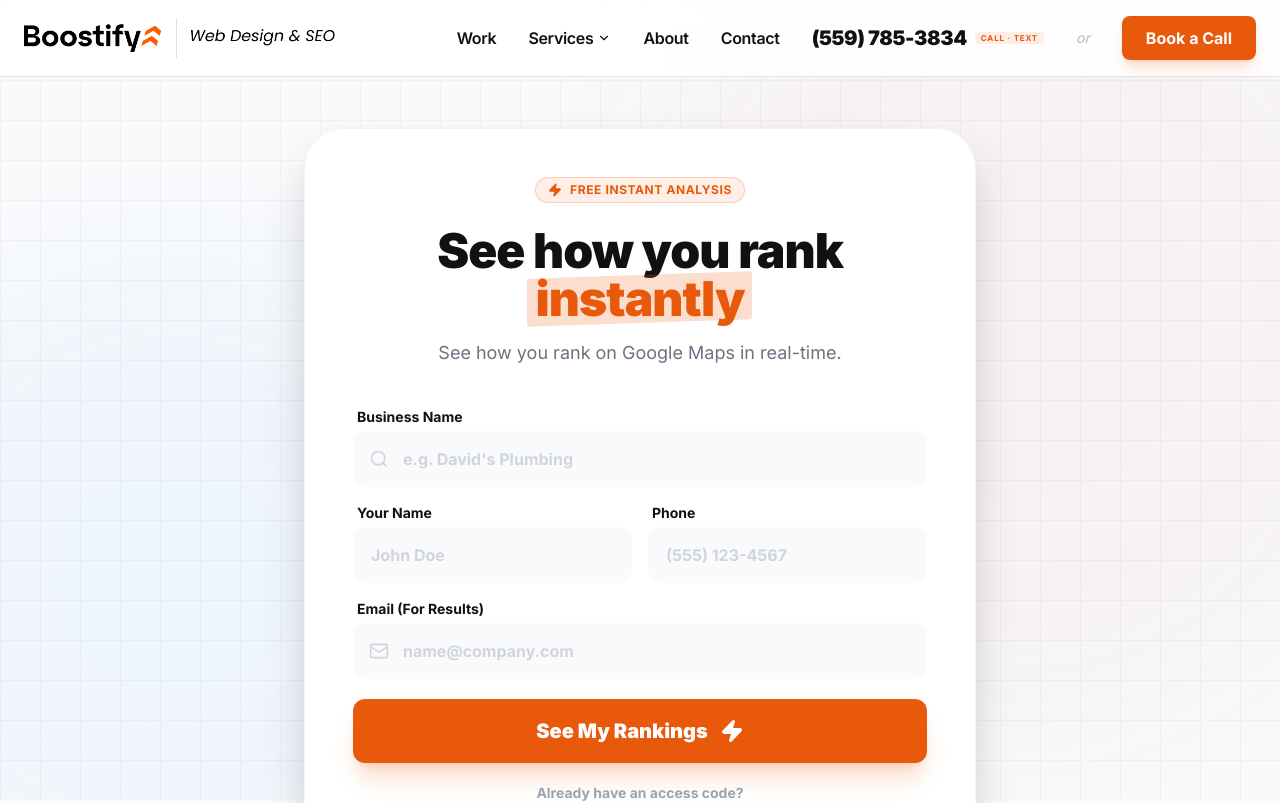
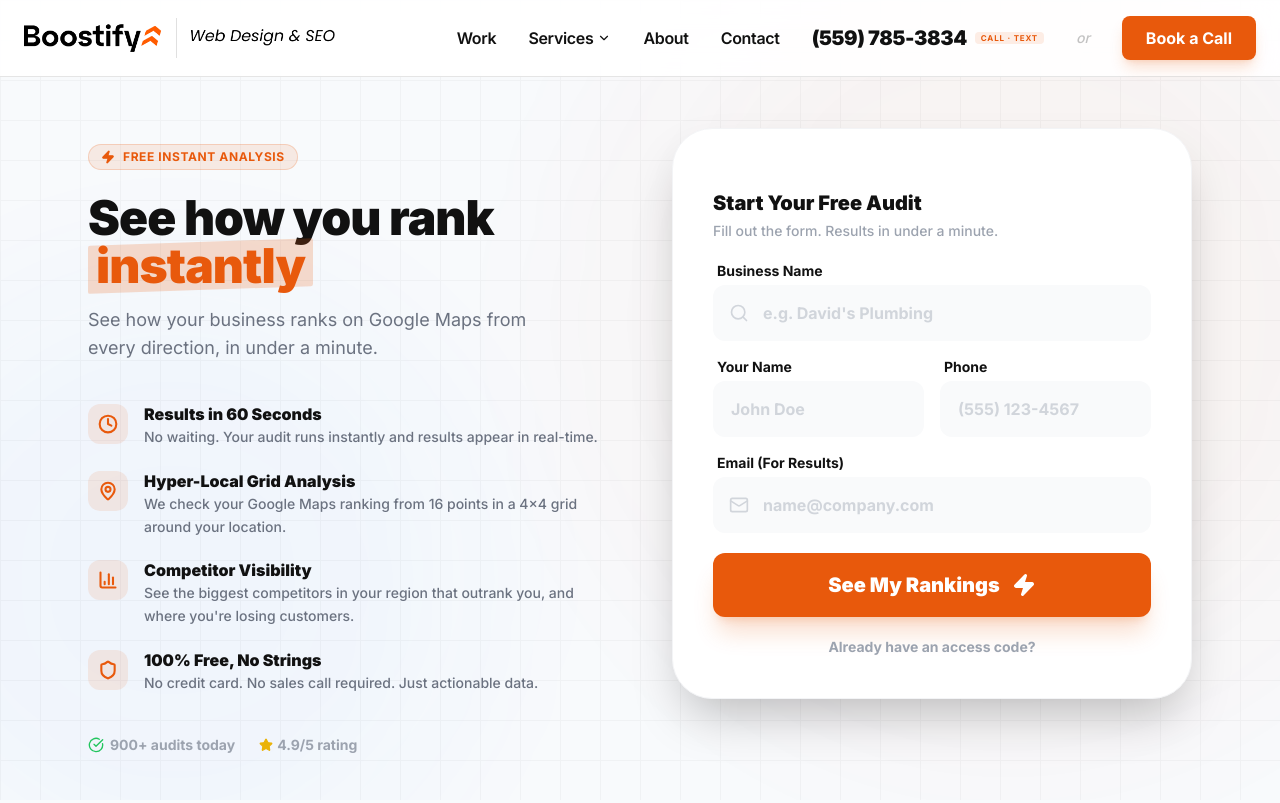
Before and after one commit to boostifyusa/Boostify-website-2026, a React (Vite) app: page /seo-audit in a window 1280 px wide. Shown: the top 803 px of the page. Built offline with nearby package versions, Linux system fonts and the light colour scheme.

Commit message:
SEO Scanner Update

```diff
--- a/src/components/seo-audit/StepLeadCapture.tsx
+++ b/src/components/seo-audit/StepLeadCapture.tsx
@@ -1,5 +1,5 @@
 import { motion } from 'framer-motion';
-import { Search, Mail, Loader2, Zap, AlertCircle, Lock, Star } from 'lucide-react';
+import { Search, Mail, Loader2, Zap, AlertCircle, Lock, Star, CheckCircle, Clock, Shield, BarChart3, MapPin } from 'lucide-react';
 
 interface LeadForm {
     businessName: string;
@@ -26,6 +26,13 @@ interface StepLeadCaptureProps {
     handleAccessCodeSubmit: (e: React.FormEvent) => void;
 }
 
+const benefits = [
+    { icon: Clock, title: 'Results in 60 Seconds', desc: 'No waiting. Your audit runs instantly and results appear in real-time.' },
+    { icon: MapPin, title: 'Hyper-Local Grid Analysis', desc: 'We check your Google Maps ranking from 16 points in a 4×4 grid around your location.' },
+    { icon: BarChart3, title: 'Competitor Visibility', desc: 'See the biggest competitors in your region that outrank you, and where you\'re losing customers.' },
+    { icon: Shield, title: '100% Free, No Strings', desc: 'No credit card. No sales call required. Just actionable data.' },
+];
+
 export const StepLeadCapture = ({
     leadForm,
     handleInputChange,
@@ -48,30 +55,66 @@ export const StepLeadCapture = ({
             initial={{ opacity: 0, scale: 0.95 }}
             animate={{ opacity: 1, scale: 1 }}
             exit={{ opacity: 0, scale: 0.95 }}
-            className="w-full max-w-2xl mx-auto"
+            className="w-full"
         >
-            <div className="bg-white rounded-[2.5rem] shadow-2xl border border-gray-100 p-8 md:p-12 relative overflow-hidden">
+            <div className="grid grid-cols-1 lg:grid-cols-2 gap-10 lg:gap-16 items-start">
 
-                {/* Subtle Background Pattern */}
-                <div className="absolute top-0 right-0 w-64 h-64 bg-orange/5 rounded-full blur-3xl -z-10 translate-x-1/3 -translate-y-1/3" />
-
-                {/* Header Section */}
-                <div className="text-center mb-10">
+                {/* ─── LEFT: Benefits ─── */}
+                <div className="order-2 lg:order-1 lg:pt-4">
                     <div className="inline-flex items-center gap-2 px-3 py-1 bg-orange/10 text-orange rounded-full text-xs font-bold uppercase tracking-wider mb-6 border border-orange/20">
                         <Zap size={14} fill="currentColor" />
                         Free Instant Analysis
                     </div>
-                    <h1 className="text-4xl md:text-5xl font-black text-dark mb-4 tracking-tight">
+                    <h1 className="text-4xl md:text-5xl font-black text-dark mb-4 tracking-tight leading-[1.1]">
                         See how you rank{' '}
                         <span className="relative inline-block px-2 isolate">
                             <span className="absolute inset-0 bg-orange/20 -skew-y-2 rounded-sm -z-10" />
                             <span className="text-orange relative z-10">instantly</span>
                         </span>
                     </h1>
-                    <p className="text-gray-500 text-lg">
-                        See how you rank on Google Maps in real-time.
+                    <p className="text-gray-500 text-lg mb-10 max-w-md">
+                        See how your business ranks on Google Maps from every direction, in under a minute.
                     </p>
+
+                    <div className="space-y-5">
+                        {benefits.map((b, i) => (
+                            <motion.div
+                                key={i}
+                                initial={{ opacity: 0, x: -12 }}
+                                animate={{ opacity: 1, x: 0 }}
+                                transition={{ delay: 0.15 + i * 0.1 }}
+                                className="flex items-start gap-4"
+                            >
+                                <div className="w-10 h-10 rounded-xl bg-orange/10 flex items-center justify-center shrink-0 mt-0.5">
+                                    <b.icon size={20} className="text-orange" strokeWidth={2.5} />
                                 </div>
+                                <div>
+                                    <div className="text-base font-black text-dark">{b.title}</div>
+                                    <div className="text-sm text-gray-500 font-medium leading-relaxed">{b.desc}</div>
+                                </div>
+                            </motion.div>
+                        ))}
+                    </div>
+
+                    {/* Social proof */}
+                    <div className="mt-10 flex items-center gap-6 text-sm">
+                        <div className="flex items-center gap-1.5 text-gray-400 font-bold">
+                            <CheckCircle size={16} className="text-green-500" />
+                            <span>900+ audits today</span>
+                        </div>
+                        <div className="flex items-center gap-1 text-gray-400 font-bold">
+                            <Star size={14} fill="currentColor" className="text-yellow-500" />
+                            4.9/5 rating
+                        </div>
+                    </div>
+                </div>
+
+                {/* ─── RIGHT: Form Card ─── */}
+                <div className="order-1 lg:order-2">
+                    <div className="bg-white rounded-[2.5rem] shadow-2xl border border-gray-100 p-8 md:p-10 relative overflow-hidden">
+
+                        {/* Subtle Background Pattern */}
+                        <div className="absolute top-0 right-0 w-64 h-64 bg-orange/5 rounded-full blur-3xl -z-10 translate-x-1/3 -translate-y-1/3" />
 
                         {showExistingPinUser ? (
                             <div className="text-center space-y-6">
@@ -111,6 +154,15 @@ export const StepLeadCapture = ({
                         ) : !showAccessCodeInput ? (
                             /* Main Lead Form */
                             <form onSubmit={handleLeadSubmit} className="space-y-5">
+                                <div className="text-center mb-6 lg:hidden">
+                                    <h2 className="text-2xl font-black text-dark">Start Your Free Audit</h2>
+                                    <p className="text-gray-400 text-sm font-medium mt-1">Takes less than 60 seconds</p>
+                                </div>
+                                <div className="hidden lg:block mb-2">
+                                    <h2 className="text-xl font-black text-dark">Start Your Free Audit</h2>
+                                    <p className="text-gray-400 text-sm font-medium mt-1">Fill out the form. Results in under a minute.</p>
+                                </div>
+
                                 <div className="space-y-4">
                                     <div>
                                         <label className="block text-sm font-bold text-dark mb-1 ml-1">Business Name</label>
@@ -222,7 +274,6 @@ export const StepLeadCapture = ({
                                         value={accessCode}
                                         onChange={(e) => setAccessCode(e.target.value.replace(/\D/g, '').slice(0, 6))}
                                         placeholder="000000"
-                                // Removed wide letter-spacing to fix "squished/fucked up letters" issue
                                         className="w-full h-20 bg-gray-50 border-2 border-transparent focus:bg-white focus:border-orange rounded-2xl text-center text-4xl font-black text-dark placeholder:text-gray-200 outline-none transition-all tracking-widest"
                                         maxLength={6}
                                         inputMode="numeric"
@@ -265,16 +316,6 @@ export const StepLeadCapture = ({
                             </form>
                         )}
                     </div>
-
-            {/* Trust Footer */}
-            <div className="mt-8 flex justify-center items-center gap-8 opacity-60 grayscale hover:grayscale-0 transition-all duration-500">
-                <div className="flex items-center gap-2">
-
-                    <span className="text-xs font-bold text-gray-500">900+ Audits Today</span>
-                </div>
-                <div className="flex items-center gap-1 text-xs font-bold text-gray-500">
-                    <Star size={12} fill="currentColor" className="text-yellow-500" />
-                    4.9/5 Rating
                 </div>
             </div>
         </motion.div>
--- a/src/pages/SEOAuditPage.tsx
+++ b/src/pages/SEOAuditPage.tsx
@@ -642,7 +642,7 @@ export function SEOAuditPage() {
             <main className="relative z-10 pt-32 pb-20 min-h-[90vh] flex flex-col items-center justify-center px-0">
                 <div className={`w-full mx-auto transition-all duration-500 ease-in-out ${step === STEPS.RESULTS
                     ? "min-h-screen w-full max-w-none px-0"
-                    : "max-w-4xl px-6"
+                    : "max-w-6xl px-6"
                     }`}>
 
                     <AnimatePresence mode="wait">
```
Lines whose indentation alone changed are shown as unchanged.
